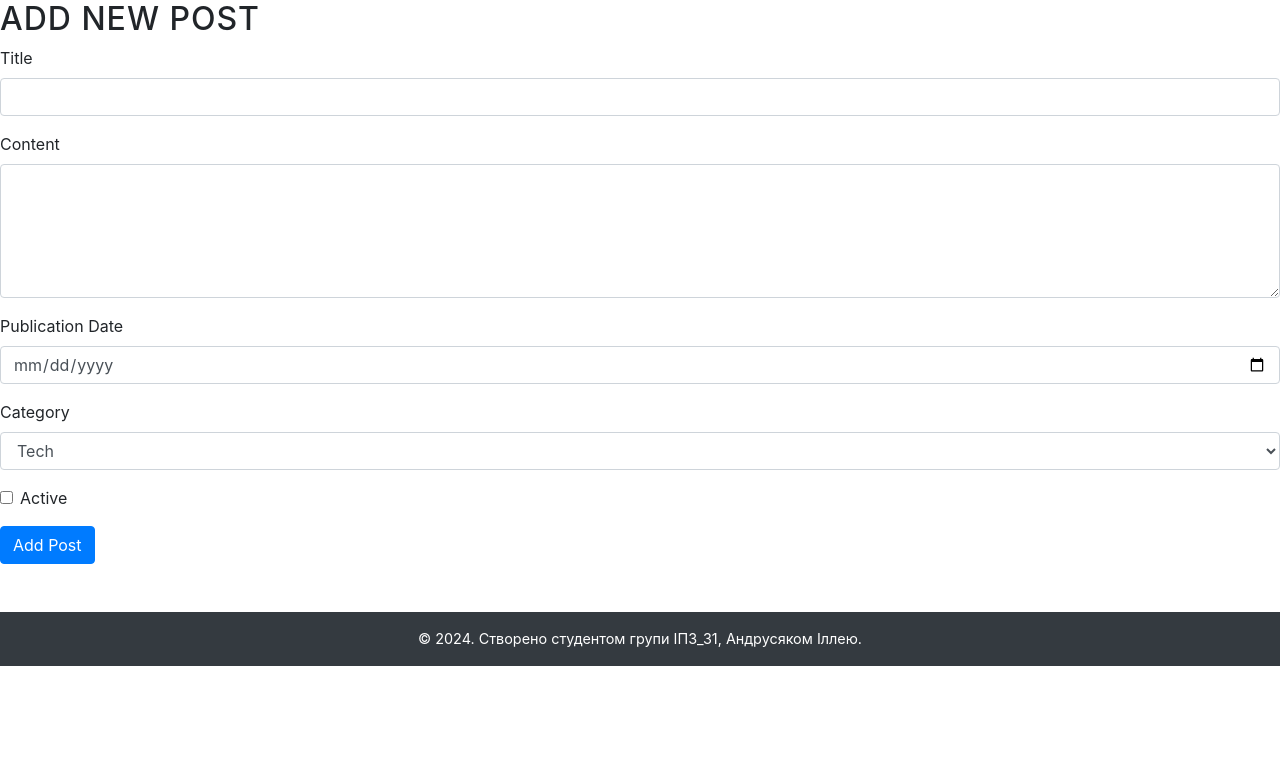
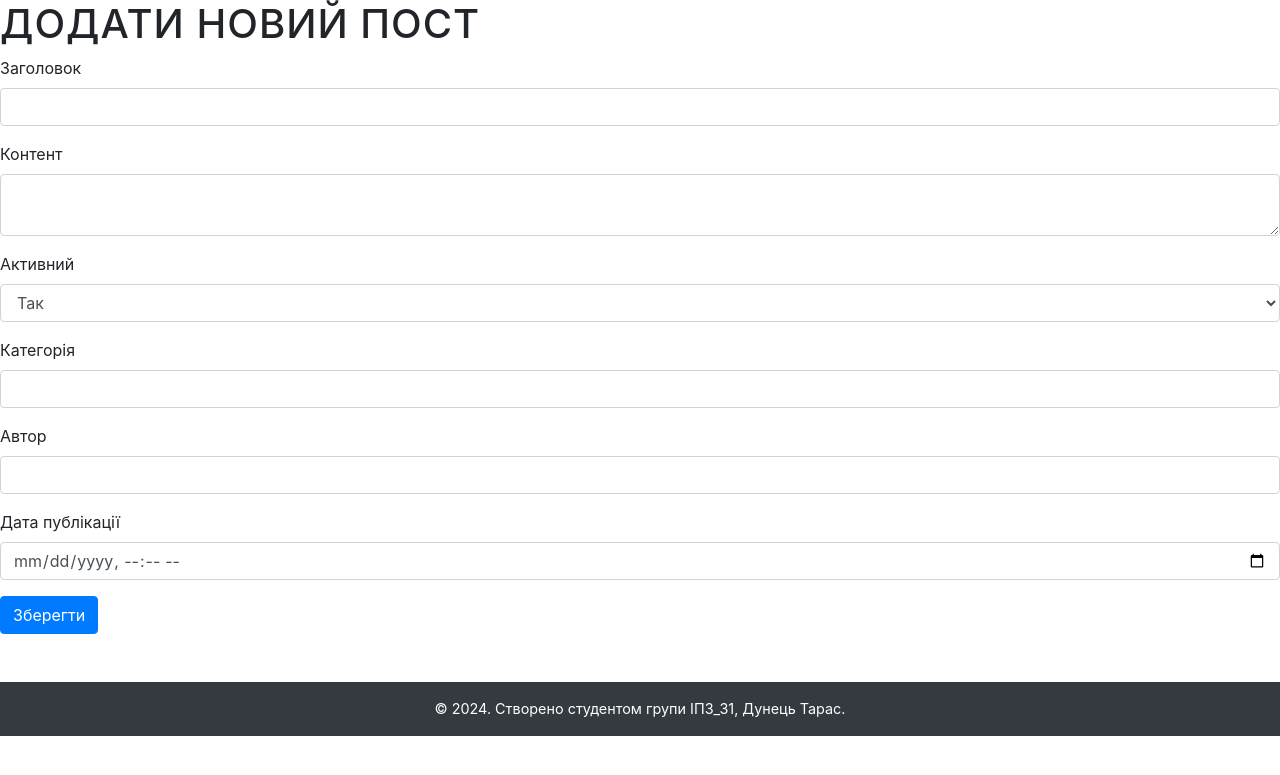
Before and after one commit to TarasDunets/flask-app-lab, a Flask app: page /post/add_post in a window 1280 px wide. Shown: the top 775 px of the page. Run offline with Flask 3, Linux system fonts and the light colour scheme; the visitor is signed in with stand-in values (Sample User, id 1); some libraries are stand-ins or nearby versions.

Commit message:
completely ready lab 7

```diff
--- a/app/posts/form.py
+++ b/app/posts/form.py
@@ -1,70 +1,28 @@
 from flask_wtf import FlaskForm
-from wtforms import StringField, TextAreaField, SubmitField
-from wtforms.validators import DataRequired, Length
-from wtforms import BooleanField, SelectField, DateField
-import os
-import json
-from datetime import datetime
-
-CATEGORIES = [('tech', 'Tech'), ('science', 'Science'), ('lifestyle', 'Lifestyle')]
+from wtforms import StringField, TextAreaField, BooleanField, SelectField, DateTimeLocalField, SubmitField
+from wtforms.validators import DataRequired
+from app.posts.models import Post
+from app import db
 
 class PostForm(FlaskForm):
-    title = StringField('Title', validators=[DataRequired()])
-    content = TextAreaField('Content', render_kw={'rows': 5, 'cols': 40 }, validators=[DataRequired()])
-    is_active = BooleanField('Active')
-    category = SelectField('Category', choices=CATEGORIES)
-    publication_date = DateField('Publication Date', format="%Y-%m-%d", validators=[DataRequired()])
-    submit = SubmitField('Add Post')
+    title = StringField('Заголовок', validators=[DataRequired()])
+    content = TextAreaField('Контент', validators=[DataRequired()])
+    is_active = SelectField(
+        'Активний',
+        choices=[('true', 'Так'), ('false', 'Ні')],
+        validators=[DataRequired()]
+    )
+    category = StringField('Категорія', validators=[DataRequired()])
+    author = StringField('Автор', validators=[DataRequired()])
+    posted = DateTimeLocalField('Дата публікації', format='%Y-%m-%dT%H:%M', validators=[DataRequired()])
+    submit = SubmitField('Зберегти')
 
-
-
-def save_post(title, content, category, is_active, publication_date, author):
-    """
-    Зберігає новий пост у файлі `posts.json`.
-    Якщо файл ще не існує, створює його з порожнім списком постів.
-
-    :param title: Заголовок поста
-    :param content: Контент поста
-    :param category: Категорія поста
-    :param is_active: Чи активний пост (bool)
-    :param publication_date: Дата публікації (datetime object)
-    :param author: Автор поста
-    """
-    post = {
-        "id": None,  # Ідентифікатор буде обчислено динамічно
-        "title": title,
-        "content": content,
-        "category": category,
-        "is_active": is_active,
-        "publication_date": publication_date.strftime('%Y-%m-%d'),
-        "author": author
-    }
-
-    current_dir = os.path.dirname(__file__)  # Папка, де знаходиться form.py
-    file_path = os.path.join(current_dir, 'post.json')
-    try:
-
-        # Читання існуючого вмісту файлу
-        with open(file_path, 'r+') as file:
-            try:
-                posts = json.load(file)
-            except json.JSONDecodeError:
-                # Якщо файл пустий або пошкоджений, створюємо порожній список
-                posts = []
-
-            # Додавання ідентифікатора
-            post["id"] = len(posts) + 1
-
-            # Додавання нового поста до списку
-            posts.append(post)
-
-            # Перемотка на початок і перезапис файлу
-            file.seek(0)
-            json.dump(posts, file, indent=4)
-            file.truncate()  # Видалення залишків старого вмісту, якщо файл скоротився
-    except FileNotFoundError:
-        # Якщо файл не існує, створюємо його
-        with open(file_path, 'w') as file:
-            posts = [post]
-            post["id"] = 1  # Перший запис отримує ID 1
-            json.dump(posts, file, indent=4)
+def save_post(form):
+    """Зберігає пост із форми у базу даних."""
+    post = Post(
+        title=form.title.data,
+        content=form.content.data,
+        posted=form.posted.data
+    )
+    db.session.add(post)
+    db.session.commit()
--- a/app/posts/templates/posts/add_form.html
+++ b/app/posts/templates/posts/add_form.html
@@ -1,23 +1,22 @@
-{% extends 'base.html' %}
+{% extends "base.html" %}
+{% from "macros/form_macros.html" import render_field %}
+
 {% block content %}
-    <h2>Add New Post</h2>
+<h1>Додати новий пост</h1>
 
-    <form method="POST" action="">
+<form method="POST" action="{{ url_for('posts.add_post') }}">
     {{ form.hidden_tag() }}
-        {% from 'macros/form_macros.html' import render_field %}
 
     {{ render_field(form.title) }}
     {{ render_field(form.content) }}
-        {{ render_field(form.publication_date) }}
+    {{ render_field(form.is_active) }}
     {{ render_field(form.category) }}
+    {{ render_field(form.author) }}
+    {{ render_field(form.posted) }}
 
-        <div class="form-group form-check">
-            {{ form.is_active(class="form-check-input") }}
-            {{ form.is_active.label(class="form-check-label") }}
-        </div>
-
-        <div class="form-group">
+    <div>
         {{ form.submit(class="btn btn-primary") }}
     </div>
 </form>
+
 {% endblock %}
--- a/app/posts/views.py
+++ b/app/posts/views.py
@@ -1,37 +1,20 @@
 from app.posts.form import PostForm, save_post
 from . import post_bp
-from flask import render_template, abort, redirect, url_for, flash, session
-import json
-import os
-
-def load_posts():
-    """Завантажує пости з JSON-файлу."""
-    try:
-        file_path = os.path.join(os.path.dirname(__file__), 'posts.json')  # Отримує повний шлях до файлу
-        with open(file_path, 'r', encoding='utf-8') as file:
-            posts = json.load(file)
-        return posts
-    except FileNotFoundError:
-        print(f"Файл posts.json не знайдено! {file_path}")
-        return []
-    except json.JSONDecodeError:
-        print("Помилка декодування JSON-файлу.")
-        return []
+from flask import render_template, abort, redirect, url_for, flash, session, request
+from .models import Post
+from app import db
+from datetime import datetime
 
 @post_bp.route('/')
 def get_posts():
-    posts = load_posts()  # Завантажуємо пости з JSON
+    posts = Post.query.order_by(Post.posted.desc()).all()
     return render_template("posts.html", posts=posts)
 
 @post_bp.route('/<int:id>')
 def detail_post(id):
     """Показує деталі поста за його ID."""
-    posts = load_posts()  # Завантажуємо всі пости
-    post = next((post for post in posts if post['id'] == id), None)  # Знаходимо пост за ID
-
-    if post is None:
-        # Якщо пост не знайдено, повертаємо помилку 404
-        abort(404)
+    # Отримуємо пост за ID з бази даних
+    post = Post.query.get_or_404(id)
 
     # Відображаємо шаблон із деталями поста
     return render_template("detail_post.html", post=post)
@@ -44,17 +27,73 @@ def add_post():
         return redirect(url_for('users.login'))
 
     form = PostForm()
+
     if form.validate_on_submit():
-        title = form.title.data
-        content = form.content.data
-        category = form.category.data
-        is_active = form.is_active.data
-        publication_date = form.publication_date.data
-        author = session['user']
+        try:
+            # Отримуємо дані з форми
+            title = form.title.data
+            content = form.content.data
+            is_active = form.is_active.data
+            category = form.category.data
+            author = form.author.data
+            posted = form.posted.data
 
-        # Виклик функції для збереження поста
-        save_post(title, content, category, is_active, publication_date, author)
+            # Конвертація is_active у булевий тип
+            is_active = True if is_active == 'true' else False
 
-        flash(f'Пост "{title}" успішно додано автором {author}!', 'success')
-        return redirect(url_for('posts.add_post'))
+            # Створюємо новий об'єкт Post
+            post = Post(
+                title=title,
+                content=content,
+                posted=posted,
+                is_active=is_active,
+                category=category,
+                author=author
+            )
+            db.session.add(post)
+            db.session.commit()
+
+            flash("Пост успішно створено!", "success")
+            return redirect(url_for('posts.get_posts'))
+
+        except Exception as e:
+            flash(f"Помилка: {str(e)}", "error")
+            return redirect(url_for('posts.add_post'))
+
     return render_template('add_form.html', form=form)
+
+@post_bp.route('/edit_post/<int:post_id>', methods=['GET', 'POST'])
+def edit_post(post_id):
+    # Отримуємо пост за ID
+    post = Post.query.get_or_404(post_id)
+
+    # Ініціалізуємо форму з даними поста
+    form = PostForm(obj=post)
+
+    if form.validate_on_submit():
+        try:
+            # Оновлюємо дані поста
+            post.title = form.title.data
+            post.content = form.content.data
+            post.is_active = True if form.is_active.data == 'true' else False
+            post.category = form.category.data
+            post.author = form.author.data
+            post.posted = form.posted.data
+
+            db.session.commit()
+            flash("Пост успішно оновлено!", "success")
+            return redirect(url_for('posts.get_posts'))
+
+        except Exception as e:
+            flash(f"Помилка: {str(e)}", "error")
+            return redirect(url_for('posts.edit_post', post_id=post_id))
+
+    return render_template('edit.html', form=form, post=post)
+
+@post_bp.route('/delete/<int:post_id>', methods=['POST'])
+def delete_post(post_id):
+    post = Post.query.get_or_404(post_id)
+    db.session.delete(post)
+    db.session.commit()
+    flash('Пост успішно видалено!', 'success')
+    return redirect(url_for('posts.get_posts'))
--- a/app/templates/footer.html
+++ b/app/templates/footer.html
@@ -1,3 +1,3 @@
 <footer class="bg-dark text-white text-center p-3 mt-5">
-    <p>© 2024. Створено студентом групи ІПЗ_31, Андрусяком Іллею.</p>
+    <p>© 2024. Створено студентом групи ІПЗ_31, Дунець Тарас.</p>
 </footer>
--- a/app/templates/resume.html
+++ b/app/templates/resume.html
@@ -15,7 +15,7 @@
 <section id="about" class="mb-4">
     <h2>Про себе</h2>
     <img src="{{ url_for('static', filename='images/avatar.jpg') }}" alt="Фото">
-    <p>Мене звати Ілля. Я студент 3 курсу, знаю не надто багато проте активно навчаюсь
+    <p>Мене звати Тарас. Я студент 3 курсу, знаю не надто багато проте активно навчаюсь
         аби вирішити дану проблему незнання.</p>
 </section>
 
@@ -25,7 +25,7 @@
         <li>Університет: Прикарпатський національний університет імені Василя Стефаника</li>
         <li>Факультет: математики та інформатики</li>
         <li>Спеціальність: 121 Інженерія програмного забезпечення</li>
-        <li>Роки навчання: 2022 - сьогоднішній день</li>
+        <li>Роки навчання: 2023 - сьогоднішній день</li>
     </ul>
 </section>
 
```
Also changed, not shown: app/posts/posts.json (deleted, +0 -54 lines), app/posts/templates/posts/detail_post.html (+4 -3 lines), app/posts/templates/posts/edit.html (added, +32 -0 lines), app/posts/templates/posts/posts.html (+10 -5 lines). Lines whose indentation alone changed are shown as unchanged.
